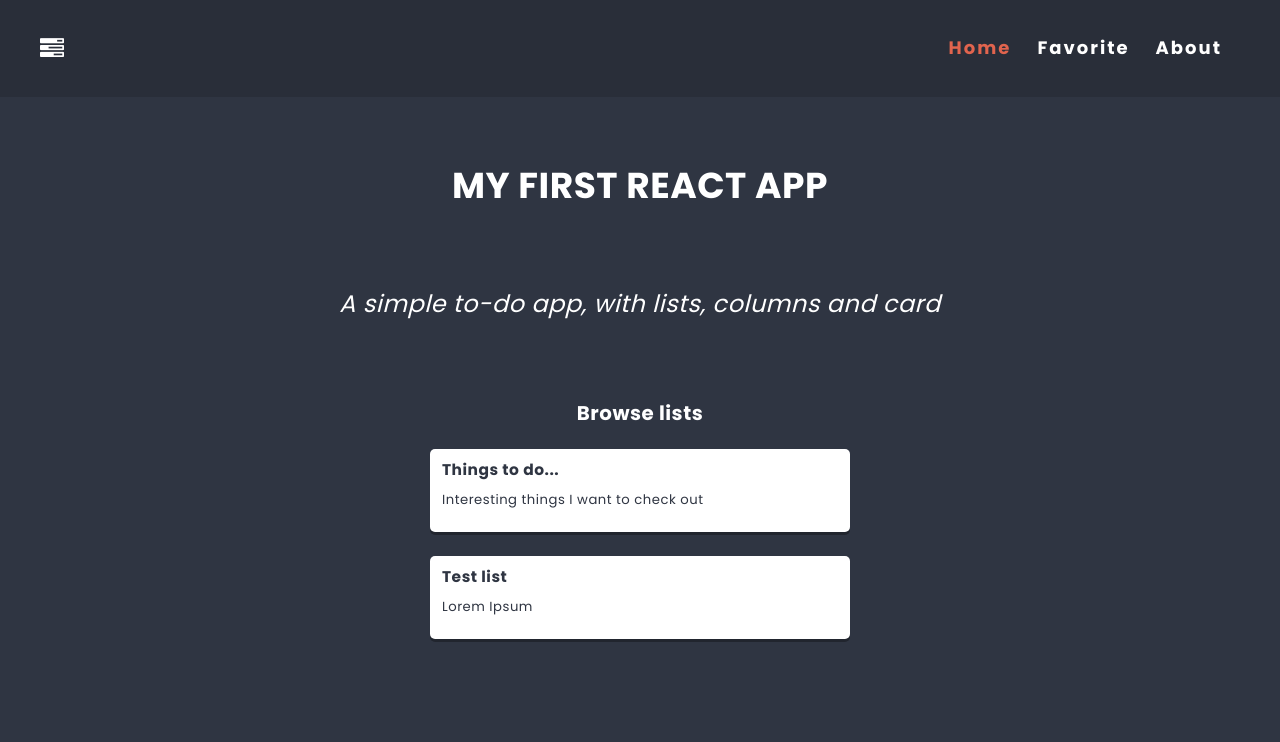
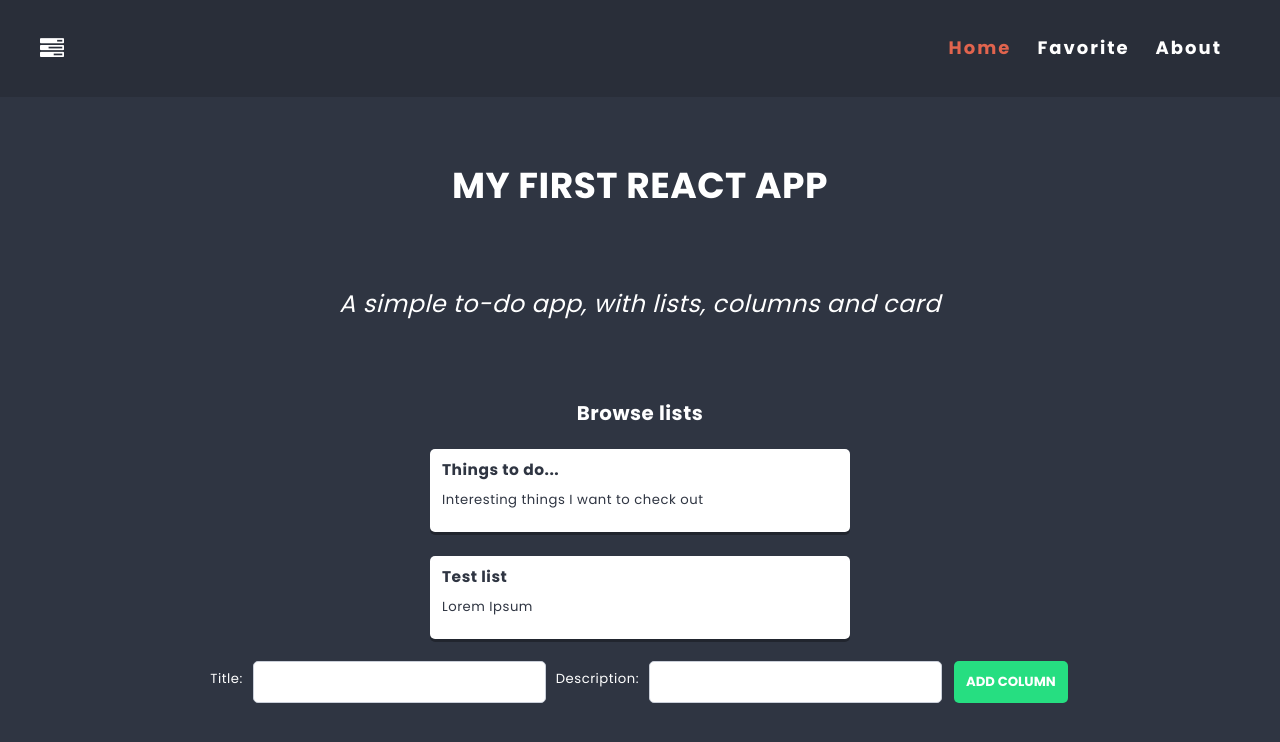
Before and after one commit to anntan2913/react-app, a React (Create React App) app in the folder my-first-react-app/: page / in a window 1280 px wide. Shown: the top 742 px of the page. Built offline with nearby package versions, Linux system fonts and the light colour scheme.

Commit message:
add option: add new list; add component ListForm

```diff
--- a/my-first-react-app/src/components/List/List.js
+++ b/my-first-react-app/src/components/List/List.js
@@ -7,6 +7,7 @@
 import { getColumnsByList } from '../../redux/store';
 import { useParams } from 'react-router';
 import SearchForm from '../SearchForm/SearchForm';
+import { Navigate } from 'react-router-dom';
 
 const List = () => {
 
@@ -19,6 +20,7 @@
     //const columns = useSelector(state => getColumnsByList(state, 1));
     const columns = useSelector(state => getColumnsByList(state, listId));
 
+    if(!listData) return <Navigate to="/" />
       return (
           <div className={styles.list}>
             <header className={styles.header}>
@@ -37,3 +39,10 @@
 };
 
 export default List;
+
+
+
+
+//if(!listData) return <Navigate to="/" /> spr, czy listData jest:
+//tak-to render div jak zwykle,
+//nie-to render <Navigate> do "/"
--- /dev/null
+++ b/my-first-react-app/src/components/ListForm/ListForm.js
@@ -0,0 +1,33 @@
+import styles from './ListForm.module.scss';
+import TextInput from '../TextInput/TextInput';
+import Button from '../Button/Button';
+import { useDispatch } from 'react-redux';
+import { addList } from '../../redux/store';
+import { useState } from 'react';
+
+const ListForm = (props) => {
+
+    const dispatch = useDispatch();
+
+    const [title, setTitle] = useState('');
+    const [description, setDescription] = useState('');
+
+    const handleSubmit = e => {
+        e.preventDefault();
+        dispatch(addList({ title, description, listId: props.listId  }));
+        setTitle('');
+        setDescription('');
+     };
+
+	return (
+        <form className={styles.listForm} onSubmit={handleSubmit}>
+           <label>Title: </label>
+           <TextInput value={title} onChange={e => setTitle(e.target.value)} />
+           <label>Description: </label>
+           <TextInput value={description} onChange={e => setDescription(e.target.value)} />
+           <Button>Add column</Button>
+        </form>
+	);
+};
+
+export default ListForm;
--- /dev/null
+++ b/my-first-react-app/src/components/ListForm/ListForm.module.scss
@@ -0,0 +1,15 @@
+@import '../../styles/settings.scss';
+
+.listForm {
+    display: flex;
+    justify-content: center;
+    padding: 10px;
+
+    label {
+        margin: 10px;
+    }
+
+    @media (max-width: 767px) {
+      width: 100%;
+    }
+}
--- a/my-first-react-app/src/components/Lists/Lists.js
+++ b/my-first-react-app/src/components/Lists/Lists.js
@@ -2,6 +2,7 @@
 import { useSelector } from 'react-redux';
 import { getAllLists } from "../../redux/store";
 import { Link } from 'react-router-dom';
+import ListForm from '../ListForm/ListForm';
 
 const Lists = () => {
 
@@ -16,6 +17,7 @@
                     <p>{list.description}</p>
                 </Link>
             ))}
+            <ListForm />
         </section>
     );
 };
--- a/my-first-react-app/src/redux/store.js
+++ b/my-first-react-app/src/redux/store.js
@@ -25,6 +25,7 @@
 export const addColumn = payload => ({ type: 'ADD_COLUMN', payload });
 export const addCard = payload => ({ type: 'ADD_CARD', payload });
 export const updateSearchString = payload => ({ type: 'UPDATE_SEARCHSTRING', payload });
+export const addList = payload => ({type: 'ADD_LIST', payload });
 
 const reducer = (state, action) => {
     //if(action.type === 'ADD_COLUMN') return { ...state, columns: [...state.columns, {id: shortid(), ...action.payload }]}
@@ -35,6 +36,8 @@
         return { ...state, cards: [...state.cards, {id: shortid(), ...action.payload }]};
       case 'UPDATE_SEARCHSTRING':
         return {...state, searchString: action.payload};
+      case 'ADD_LIST':
+        return {...state, lists: [...state.lists, {id: shortid(), ...action.payload}]}
         default:
         return state;
     }
```
Lines whose indentation alone changed are shown as unchanged.
